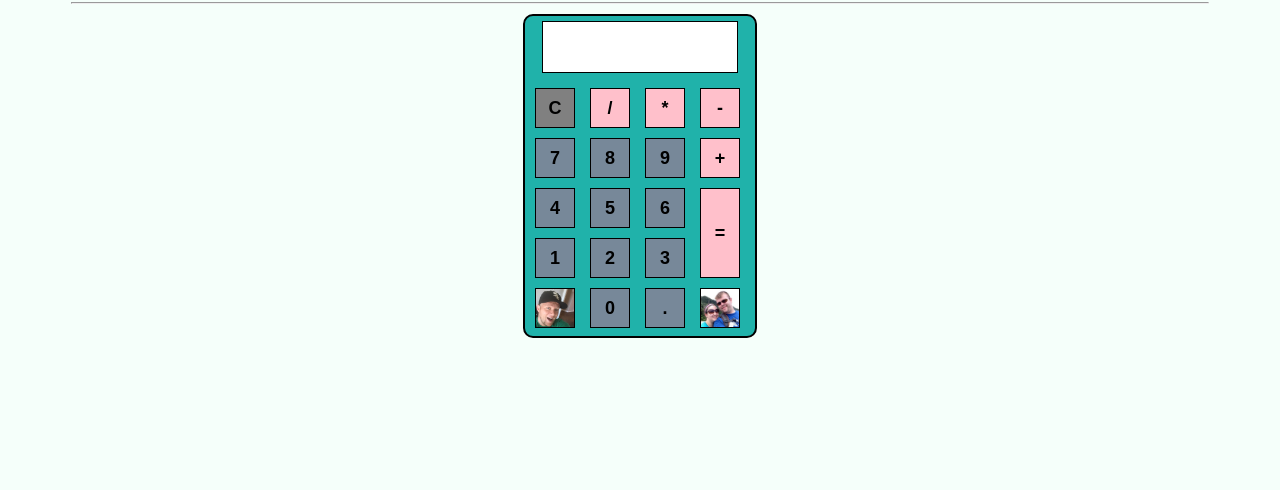
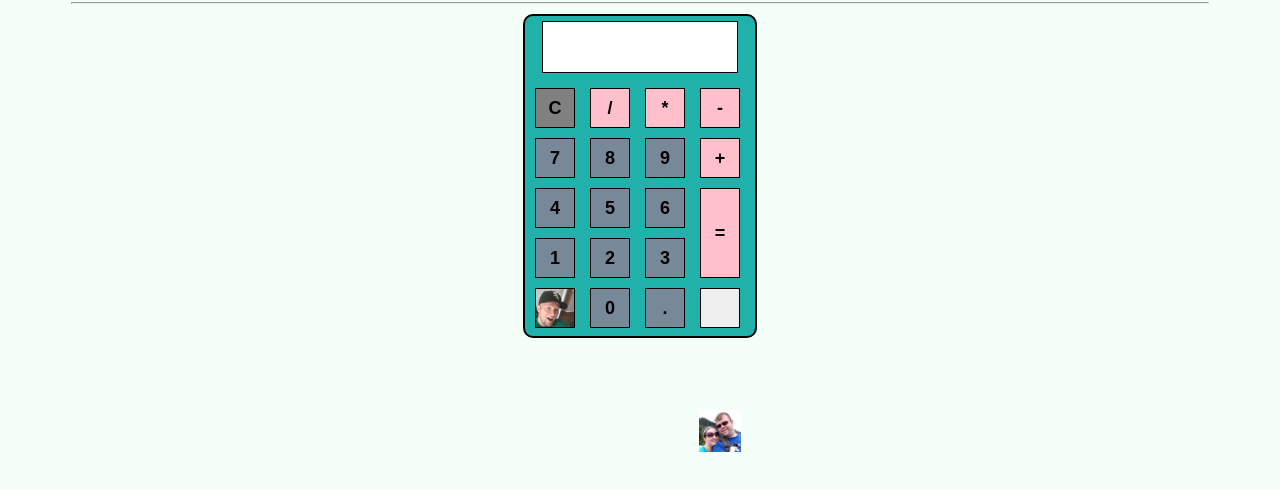
Before and after one commit to abiessener/calculator-weekend-2, a website: page public/index.html in a window 1280 px wide. Both pictures are taken after a click on the button 720 px from the left and 372 px from the top of the page. Shown: the part 64-554 px from the top of the page. Drawn offline with Linux system fonts and the light colour scheme.

Commit message:
nicFace functionality

```diff
--- a/public/client.js
+++ b/public/client.js
@@ -109,6 +109,18 @@ function pressTemplin() {
 
 function pressNic() {
     console.log('pressNic');
+    var growthFactor = Math.floor(Math.random() * (1 + 3 - 1) + 1);
+    growNic(growthFactor);
+}
+
+function growNic(factor){
+    $('#nicButton').children().height($('#nicButton').children().height() + factor);
+    $('#nicButton').children().width($('#nicButton').children().width() + factor);
+    timeoutRand = Math.floor(Math.random() * (1 + 3000 - 1000) + 1000);
+    growthRand = Math.floor(Math.random() * (1 + 3 - 1) + 1);
+    setTimeout(function() {
+        growNic(growthRand);
+    }, timeoutRand);
 }
 
 // our doc ready is really just click handlers
--- a/public/index.html
+++ b/public/index.html
@@ -31,7 +31,7 @@
                 <button id="templinButton" class="dudeButtons"><img src="data/templinface.jpg" height="38" width="38"></button>
                 <button id="dotButton" class="numButtons">.</button>
                 <button id="zeroButton" class="numButtons">0</button>
-                <button id="nicButton" class="dudeButtons"><img src="data/nicface.jpg" height="38" width="38"></button>
+                <button id="nicButton" class="dudeButtons"><img id="nicFace" src="data/nicface.jpg" height="38" width="38"></button>
             </div>
         </div>
     </body>
--- a/public/styles.css
+++ b/public/styles.css
@@ -41,6 +41,7 @@ button {
     font-size: 18px;
     text-align: center;
 }
+
 .opsButtons {
     height: 40px;
     width: 40px;
@@ -168,3 +169,12 @@ button {
     grid-row: 5 / span 1;
     padding: 0;
 }
+
+#nicFace{
+    position: absolute;
+    top: 190;
+    bottom: 0;
+    left: 160;
+    right: 0;
+    margin: auto;
+}
```
